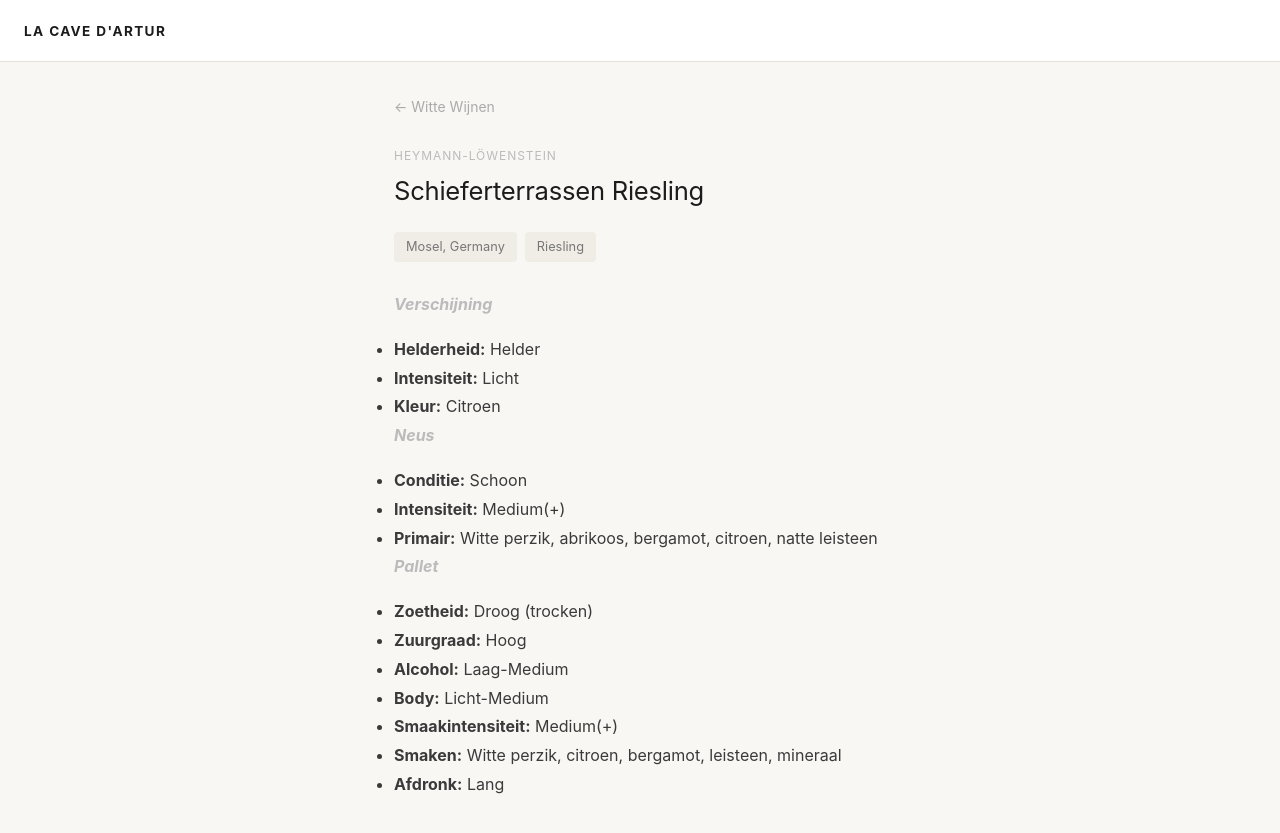
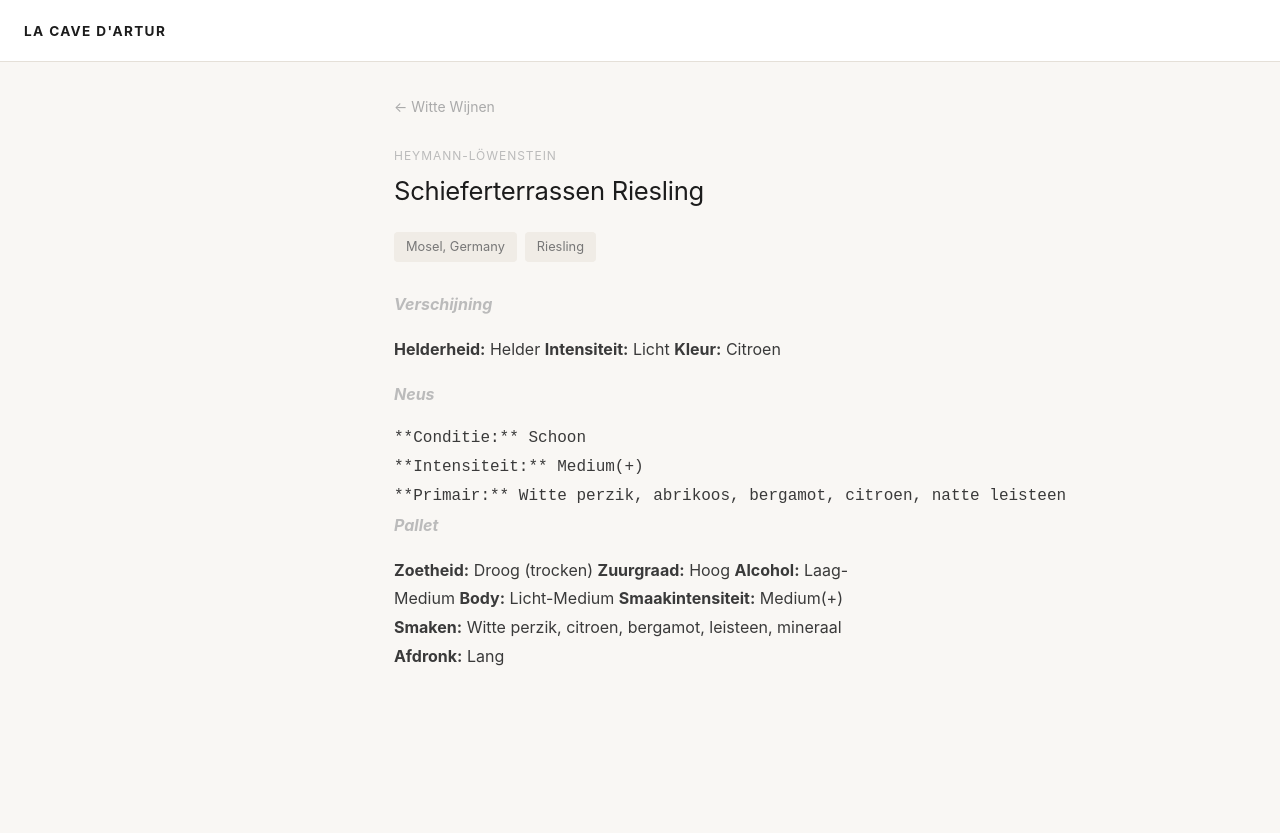
Before and after one commit to ScheerdersJonas/la_cave_d_artur, a Jekyll site: the page built from wines/white/heymann-lowenstein-schieferterrassen-riesling.md, in a window 1280 px wide. Shown: the top 833 px of the page. Built offline with Jekyll 4.4.1, drawn with Linux system fonts in a browser that asks for light colours.

```diff
--- a/wines/white/heymann-lowenstein-schieferterrassen-riesling.md
+++ b/wines/white/heymann-lowenstein-schieferterrassen-riesling.md
@@ -10,22 +10,22 @@ back_label: Witte Wijnen
 
 ***Verschijning***
 
-- **Helderheid:** Helder
-- **Intensiteit:** Licht
-- **Kleur:** Citroen
+**Helderheid:** Helder
+**Intensiteit:** Licht
+**Kleur:** Citroen
 
 ***Neus***
 
-- **Conditie:** Schoon
-- **Intensiteit:** Medium(+)
-- **Primair:** Witte perzik, abrikoos, bergamot, citroen, natte leisteen
+    **Conditie:** Schoon
+    **Intensiteit:** Medium(+)
+    **Primair:** Witte perzik, abrikoos, bergamot, citroen, natte leisteen
 
 ***Pallet***
 
-- **Zoetheid:** Droog (trocken)
-- **Zuurgraad:** Hoog
-- **Alcohol:** Laag-Medium
-- **Body:** Licht-Medium
-- **Smaakintensiteit:** Medium(+)
-- **Smaken:** Witte perzik, citroen, bergamot, leisteen, mineraal
-- **Afdronk:** Lang
+**Zoetheid:** Droog (trocken)
+    **Zuurgraad:** Hoog
+    **Alcohol:** Laag-Medium
+    **Body:** Licht-Medium
+    **Smaakintensiteit:** Medium(+)
+    **Smaken:** Witte perzik, citroen, bergamot, leisteen, mineraal
+    **Afdronk:** Lang
```
